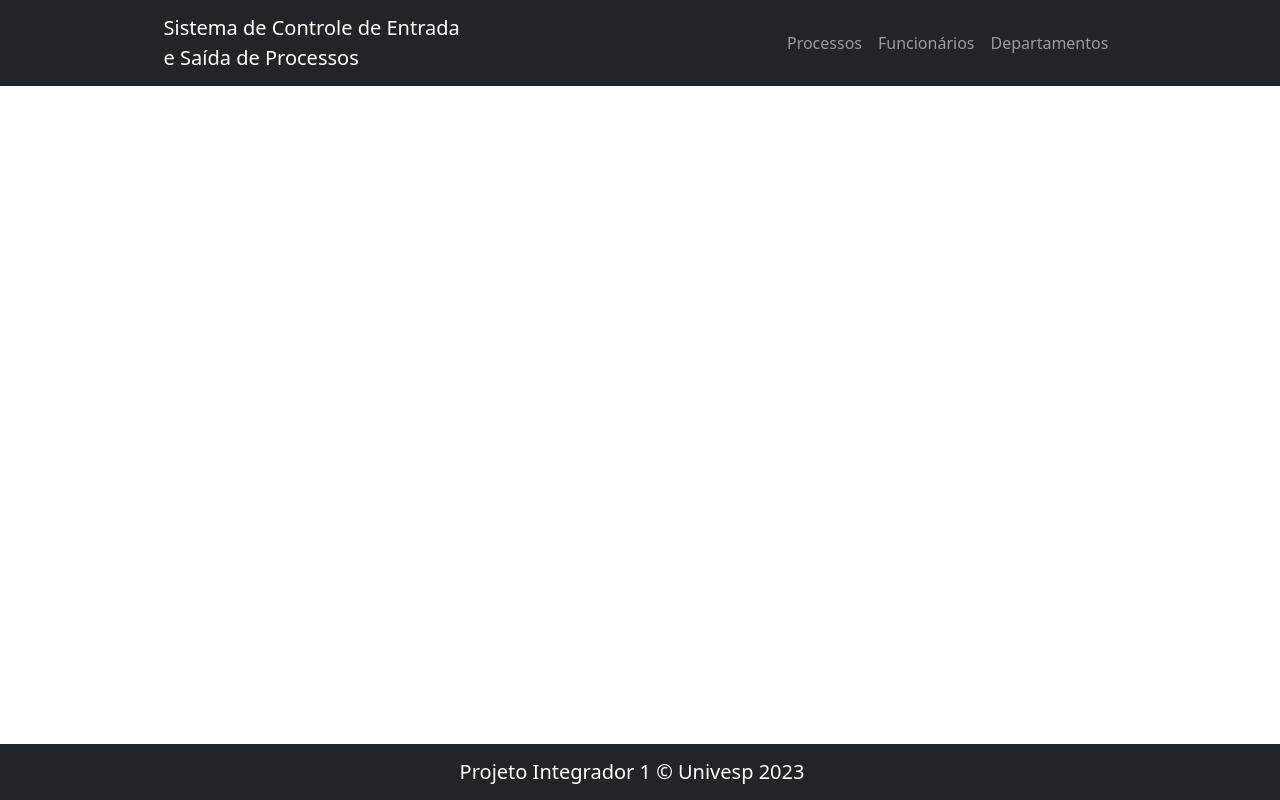
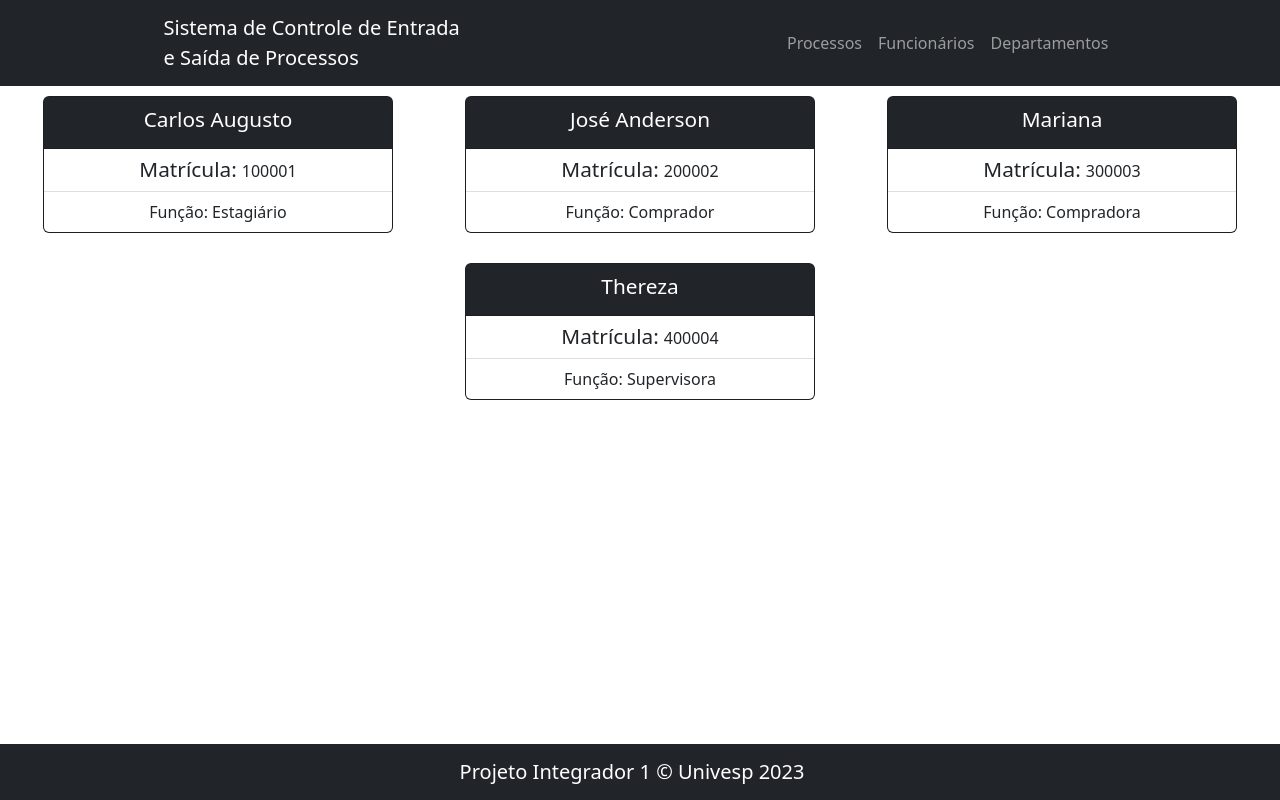
Before and after one commit to marianaleitao/Projeto-Integrador-1-Univesp, a React (Create React App) app: page / in a window 1280 px wide. Built offline with nearby package versions, Linux system fonts and the light colour scheme.

Commit message:
Criado cards para exibir dados dos funcionários

```diff
--- a/src/app/App.js
+++ b/src/app/App.js
@@ -1,11 +1,14 @@
 import './App.css';
+import Employee from './components/Employee';
 import Footer from './components/Footer';
 import Header from './components/Header';
+
 
 function App() {
   return (
     <>
       <Header />
+        <Employee />
       <Footer />
     </>
   );
--- /dev/null
+++ b/src/app/components/Employee/ContainerDataEmployee/ContainerDataEmployee.module.css
@@ -0,0 +1,18 @@
+.card {
+    margin: 10px auto;
+    text-align: center;
+    width: 350px;
+}
+
+.card h2 {
+    margin-top: 10px;
+    font-size: 1.3rem;
+    color: white;
+
+}
+
+.card h3 {
+    display: inline;
+    margin-right: 5px;
+    font-size: 1.3rem;
+}
--- /dev/null
+++ b/src/app/components/Employee/ContainerDataEmployee/index.js
@@ -0,0 +1,23 @@
+import { ListGroup, ListGroupItem } from 'react-bootstrap';
+import Card from 'react-bootstrap/Card';
+import styles from './ContainerDataEmployee.module.css';
+
+function ContainerDataEmployee({ employee }) {
+    return (
+        <Card className={styles.card} bg="dark">
+            <Card.Title>
+                <h2>{employee.nome}</h2>
+            </Card.Title>
+            <ListGroup className="list-group-flush">
+                <ListGroupItem>
+                    <h3>Matrícula:</h3>
+                    <span>{employee.matricula}</span>
+                </ListGroupItem>
+
+                <ListGroupItem>Função: {employee.funcao}</ListGroupItem>
+            </ListGroup>
+        </Card >
+    );
+}
+
+export default ContainerDataEmployee;
--- /dev/null
+++ b/src/app/components/Employee/Employee.module.css
@@ -0,0 +1,5 @@
+.container {
+    display: flex;
+    flex-wrap: wrap;
+    gap: 10px;
+}
--- /dev/null
+++ b/src/app/components/Employee/index.js
@@ -0,0 +1,18 @@
+import Container from 'react-bootstrap/Container';
+import ContainerDataEmployee from './ContainerDataEmployee';
+import employees from '../../../json/employees.json';
+import styles from './Employee.module.css';
+
+function Employee() {
+    return (
+        <>
+            <Container fluid className={styles.container}>
+                {
+                    employees.map((employee) => <ContainerDataEmployee employee={employee} key={employee.id} />)
+                }
+            </Container>
+        </>
+    );
+}
+
+export default Employee;
--- a/src/app/components/Header/index.js
+++ b/src/app/components/Header/index.js
@@ -6,7 +6,7 @@ import styles from './Header.module.css';
 function Header() {
     return (
         <header>
-            <Navbar bg="dark" variant="dark" fixed="top">
+            <Navbar bg="dark" variant="dark">
                 <Container fluid className="justify-content-around">
                     <Navbar.Brand className={styles.brand}>
                         <span>Sistema de Controle de Entrada</span>
--- a/src/json/employees.json
+++ b/src/json/employees.json
@@ -14,13 +14,13 @@
     {
         "id": 3,
         "matricula": "300003",
-        "nome": "Mariana Brisolla",
+        "nome": "Mariana",
         "funcao": "Compradora"
     },
     {
         "id": 4,
         "matricula": "400004",
-        "nome": "Thereza Furtado",
+        "nome": "Thereza",
         "funcao": "Supervisora"
     }
 ]
```
